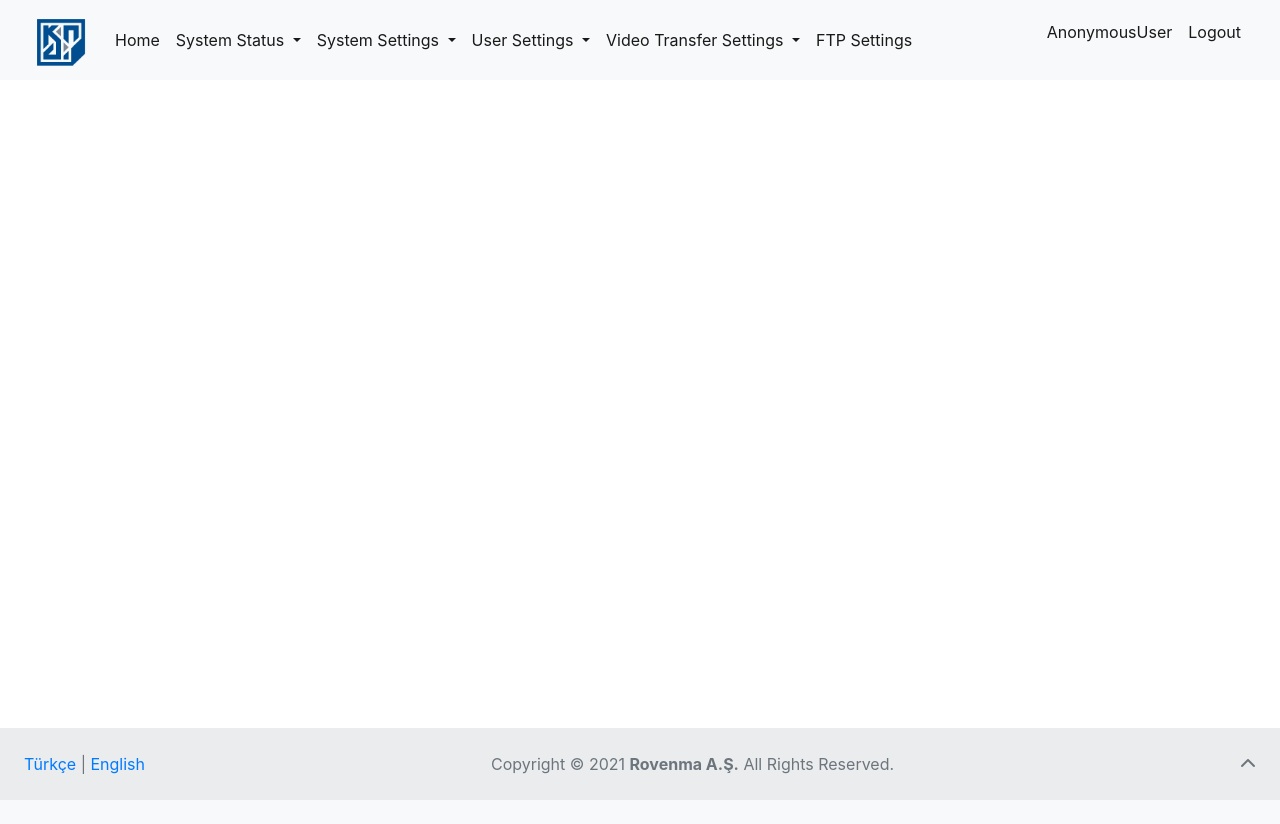
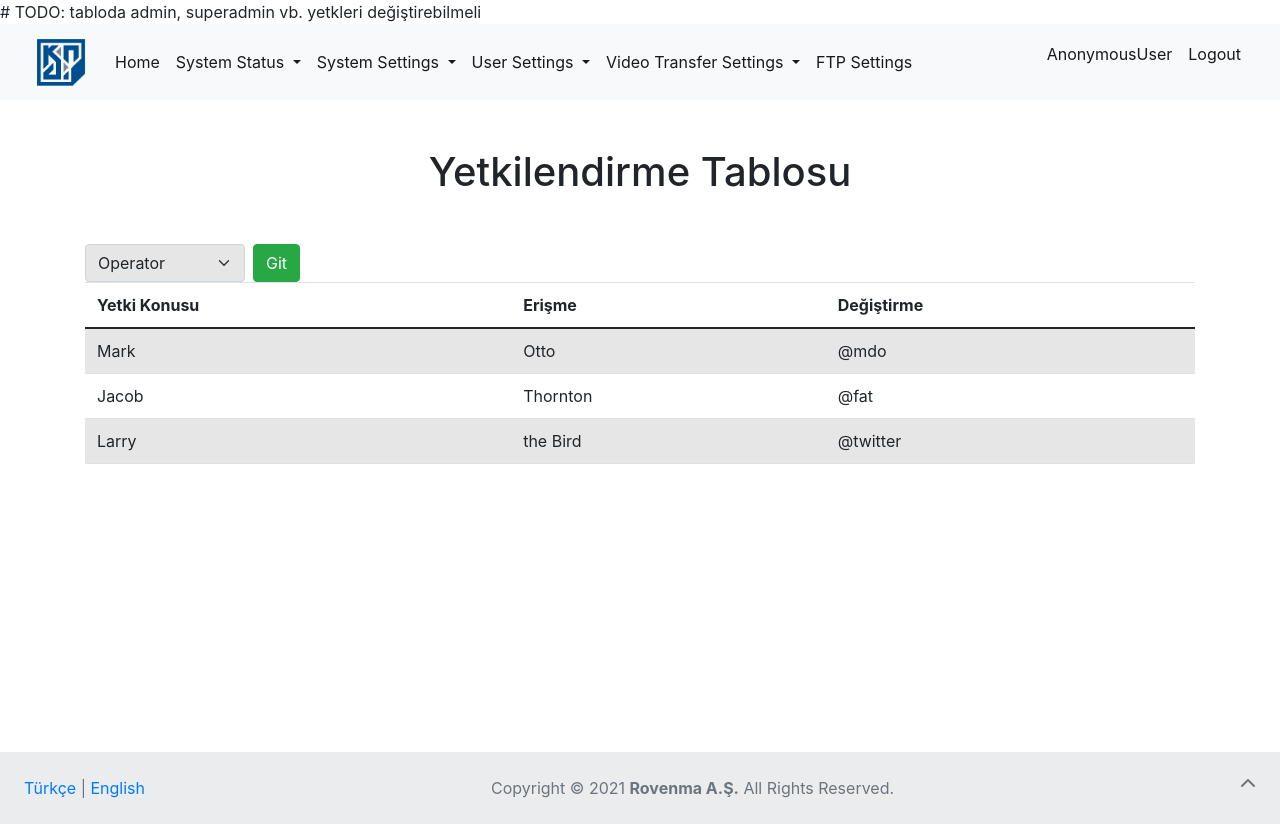
Before and after one commit to egepaksoy/rovenmawebportal, a Django app: page /authorization in a window 1280 px wide. Before the commit the page ends 800 px from the top, so only its background shows below. Run offline with Django 3.2, Linux system fonts and the light colour scheme; data comes from the database, SQL or seed files in the repository; some libraries are stand-ins or nearby versions.

Commit message:
yetkilendirme sayfası ve viewi luşturuldu

```diff
--- a/templates/user/authorization.html
+++ b/templates/user/authorization.html
@@ -1 +1,61 @@
-{% extends 'base.html' %}
+# TODO: tabloda admin, superadmin vb. yetkleri değiştirebilmeli
+{% extends 'base.html' %} {% block head %}
+<title>Yetki</title>
+<style media="screen">
+  .table-int {
+    width: 100%;
+    height: 100%;
+    margin-bottom: 10%;
+  }
+  .table-ic {
+    float: left;
+  }
+</style>
+{% endblock head %} {% block body %}
+<div class="container mt-5">
+  <h1 class="text text-center">Yetkilendirme Tablosu</h1>
+  <div id="table">
+    <form method="post" class="mb-5">
+      {% csrf_token %}
+      <div class="table-ic">
+        <select
+          class="form-select"
+          style="background-color: #e6e6e6; width: 10rem"
+        >
+          <option value="operator" selected>Operator</option>
+          <option value="admin">Admin</option>
+          <option value="superadmin">Super Admin</option>
+        </select>
+      </div>
+      <input class="btn btn-success table-ic ml-2" type="submit" value="Git" />
+    </form>
+
+    <table class="table table-striped">
+      <thead>
+        <tr>
+          <th scope="col">Yetki Konusu</th>
+          <th scope="col">Erişme</th>
+          <th scope="col">Değiştirme</th>
+        </tr>
+      </thead>
+      <tbody>
+        <tr>
+          <td>Mark</td>
+          <td>Otto</td>
+          <td>@mdo</td>
+        </tr>
+        <tr>
+          <td>Jacob</td>
+          <td>Thornton</td>
+          <td>@fat</td>
+        </tr>
+        <tr>
+          <td>Larry</td>
+          <td>the Bird</td>
+          <td>@twitter</td>
+        </tr>
+      </tbody>
+    </table>
+  </div>
+</div>
+{% endblock body %}
```
Also changed, not shown: templates/status/sensors.html (+13 -6 lines).
